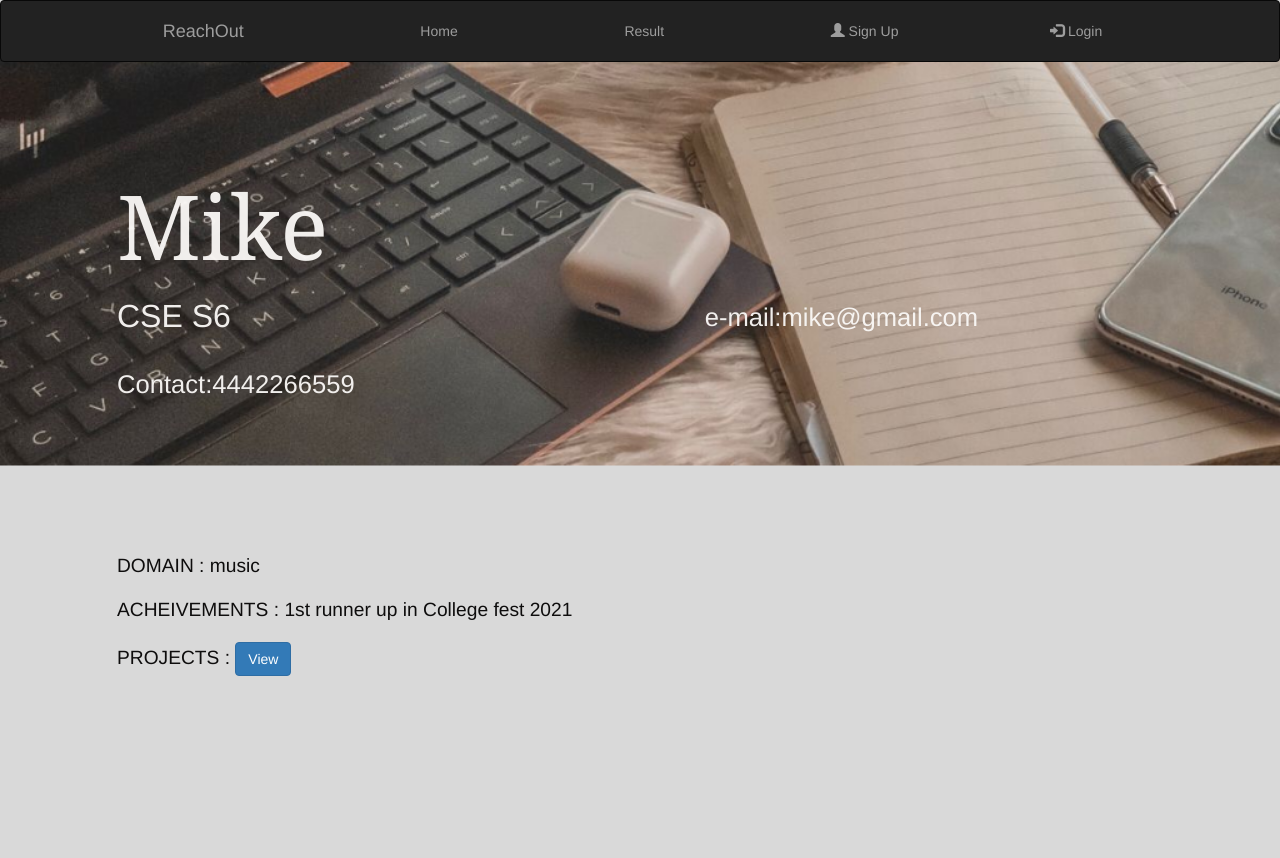
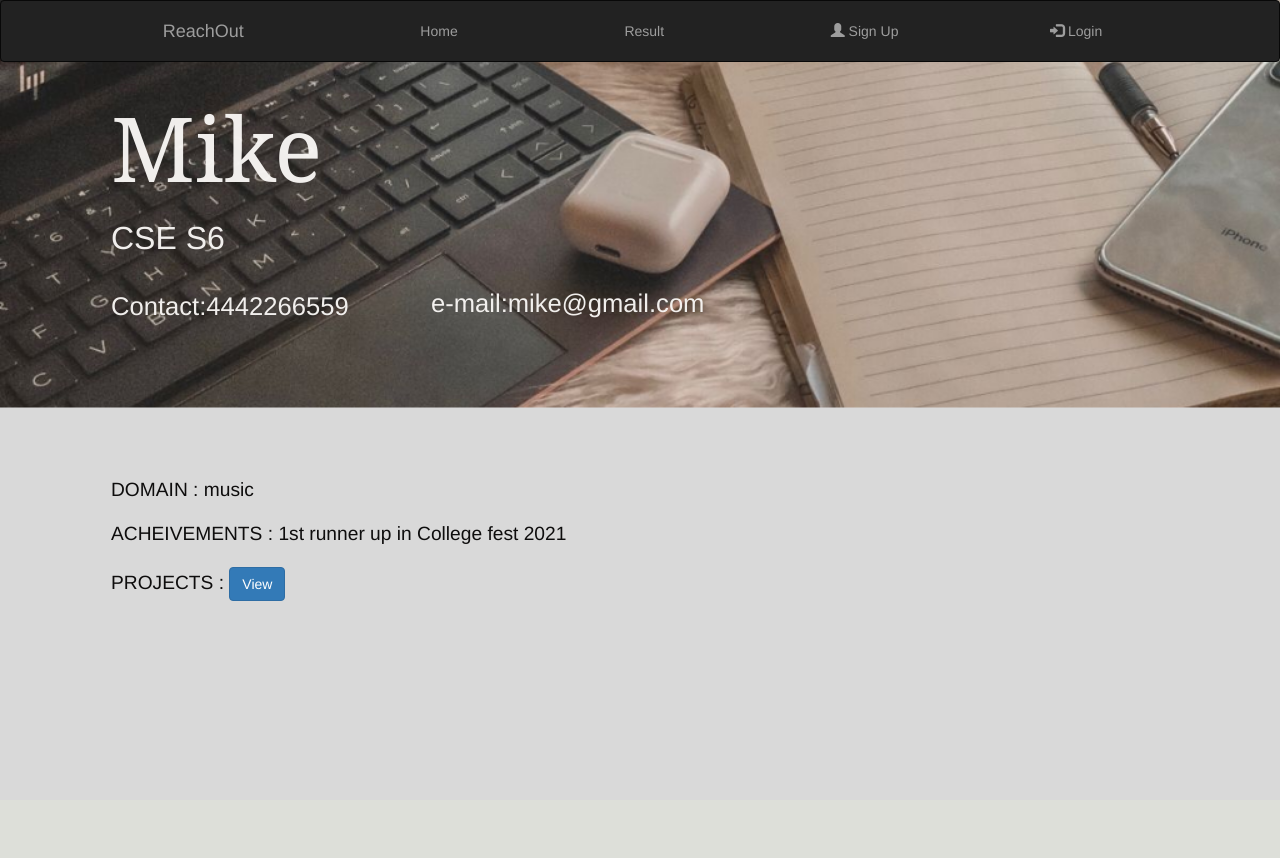
Before and after one commit to Govindvr/Reachout, a Flask app: page /profile/6 in a window 1280 px wide; the page is wider, and only the part inside the window is pictured. After the commit the page ends 601 px from the top of that part, so only its background shows below. Run offline with Flask 2, Linux system fonts and the light colour scheme; data comes from the database, SQL or seed files in the repository; some libraries are stand-ins or nearby versions.

Commit message:
design fix

```diff
--- a/app/static/style.css
+++ b/app/static/style.css
@@ -51,7 +51,7 @@ body, html {
 
   .bg-image {
     /* The image used */
-    margin-top: 4.5%;
+    margin-top: 0;
     margin-bottom: 2%;
     background-image:url(profile.png);
     background-size: cover;
--- a/app/templates/profile.html
+++ b/app/templates/profile.html
@@ -7,12 +7,10 @@
 
 <div class="bg-image">
     <div class="bg-text ">
-        <div class="container">
-            <br>
-            <br>
-            <br>
+                <br>
+                <br>
 
-            <div class="row text-left">
+
                 <div class="personal-det col-sm-12">
                     <h1 class="name">{{user.name}}</h1>
                     <br>
@@ -30,9 +28,7 @@
                     <h1 class="more">ACHEIVEMENTS : 1st runner up in College fest 2021</h1>
                     <h1 class="more">PROJECTS : <button type="button" class="btn btn-primary" onclick="location.href='{{user.projects}}'">View</button></h1>
                 </div>
-            </div>
 
-        </div>
     </div>
 
 </div>
```
